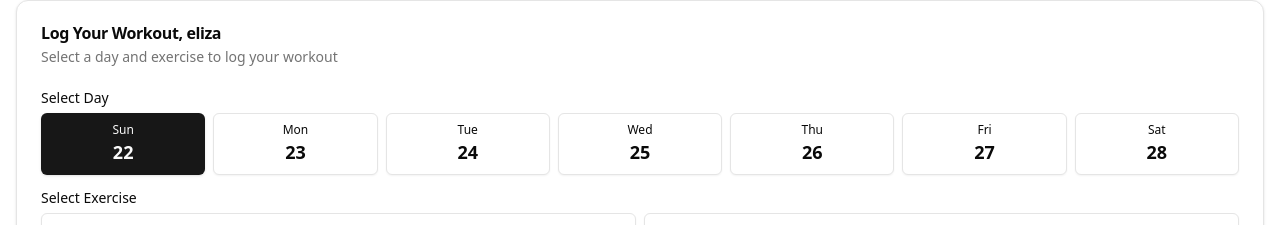
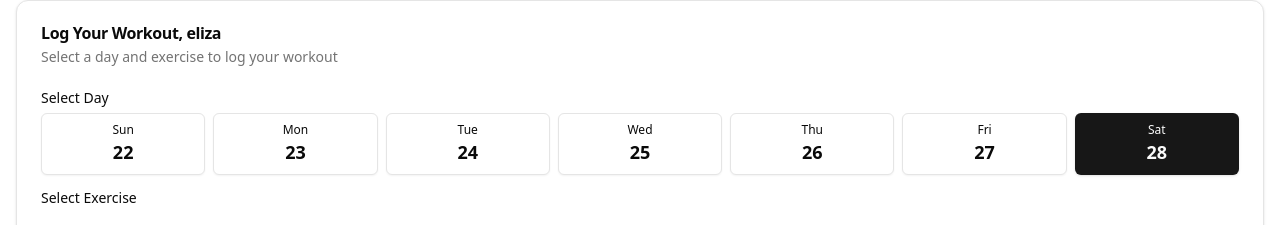
Before and after one commit to filip-pilar/gym, a Next.js app: page / in a window 1280 px wide. Shown: the part 182-407 px from the top of the page. Built offline with nearby package versions, Linux system fonts and the light colour scheme; no server answers; the database is empty.

Commit message:
default date update

```diff
--- a/app/page.tsx
+++ b/app/page.tsx
@@ -45,12 +45,19 @@ import {
   AlertDialogTitle,
   AlertDialogTrigger,
 } from "@/components/ui/alert-dialog";
+import { toZonedTime } from "date-fns-tz";
 
 export default function WorkoutTracker() {
   const [currentUser, setCurrentUser] = useState<"phil" | "eliza">("eliza");
   const [selectedDate, setSelectedDate] = useState<Date>(() => {
-    const today = new Date();
-    return startOfWeek(today, { weekStartsOn: 0 });
+    const dubaiTimezone = "Asia/Dubai";
+    const nowInDubai = toZonedTime(new Date(), dubaiTimezone);
+    return nowInDubai;
+  });
+  const [currentWeekStart, setCurrentWeekStart] = useState<Date>(() => {
+    const dubaiTimezone = "Asia/Dubai";
+    const nowInDubai = toZonedTime(new Date(), dubaiTimezone);
+    return startOfWeek(nowInDubai, { weekStartsOn: 0 });
   });
   const [view, setView] = useState<"log" | "calendar" | "progress" | "stats">(
     "log"
@@ -67,11 +74,6 @@ export default function WorkoutTracker() {
   const { toast } = useToast();
   const [isLoading, setIsLoading] = useState(false);
   const [workouts, setWorkouts] = useState<CompletedWorkouts>({});
-
-  const [currentWeekStart, setCurrentWeekStart] = useState<Date>(() => {
-    const today = new Date();
-    return startOfWeek(today, { weekStartsOn: 0 });
-  });
   const [isWorkoutsLoading, setIsWorkoutsLoading] = useState(false);
   const [selectedDaySchedule, setSelectedDaySchedule] = useState<string>("");
   const [deletingWorkoutId, setDeletingWorkoutId] = useState<number | null>(
@@ -100,7 +102,8 @@ export default function WorkoutTracker() {
   }, [getCurrentWorkoutSchedule, selectedDate, selectedDaySchedule]);
 
   const handleWeekChange = useCallback((start: string) => {
-    const newStartDate = new Date(start);
+    const dubaiTimezone = "Asia/Dubai";
+    const newStartDate = toZonedTime(new Date(), dubaiTimezone);
     setSelectedDate(newStartDate);
     setCurrentWeekStart(startOfWeek(newStartDate, { weekStartsOn: 0 }));
   }, []);
@@ -690,6 +693,7 @@ export default function WorkoutTracker() {
             workouts={workouts}
             onWeekChange={handleWeekChange}
             isLoading={isWorkoutsLoading}
+            initialDate={selectedDate}
           />
         ) : view === "progress" ? (
           renderProgressView()
--- a/components/WorkoutCalendar.tsx
+++ b/components/WorkoutCalendar.tsx
@@ -1,13 +1,25 @@
 import React, { useState, useCallback, useEffect, useMemo } from "react";
 import { Calendar } from "@/components/ui/calendar";
 import { Card, CardContent, CardHeader, CardTitle } from "@/components/ui/card";
-import { format, startOfWeek, endOfWeek, eachDayOfInterval, isSameWeek} from "date-fns";
+import {
+  format,
+  startOfWeek,
+  endOfWeek,
+  eachDayOfInterval,
+  isSameWeek,
+} from "date-fns";
 import { Loader2 } from "lucide-react";
 
-export function WorkoutCalendar({ userId, workouts, onWeekChange, isLoading }: WorkoutCalendarProps) {
-  const [selectedDate, setSelectedDate] = useState<Date>(new Date());
+export function WorkoutCalendar({
+  userId,
+  workouts,
+  onWeekChange,
+  isLoading,
+  initialDate,
+}: WorkoutCalendarProps) {
+  const [selectedDate, setSelectedDate] = useState<Date>(initialDate || new Date());
   const [currentWeekStart, setCurrentWeekStart] = useState<Date>(
-    startOfWeek(new Date(), { weekStartsOn: 0 })
+    startOfWeek(initialDate || new Date(), { weekStartsOn: 0 })
   );
 
   const organizedWorkouts = useMemo(() => {
@@ -27,7 +39,14 @@ export function WorkoutCalendar({ userId, workouts, onWeekChange, isLoading }: W
     console.log("Organized Workouts:", organizedWorkouts);
   }, [workouts, organizedWorkouts]);
 
-  const handleDateSelect = useCallback((date: Date | undefined) => {
+  useEffect(() => {
+    if (initialDate) {
+      handleDateSelect(initialDate);
+    }
+  }, [initialDate]);
+
+  const handleDateSelect = useCallback(
+    (date: Date | undefined) => {
       if (date) {
         setSelectedDate(date);
         const newWeekStart = startOfWeek(date, { weekStartsOn: 0 });
@@ -41,7 +60,9 @@ export function WorkoutCalendar({ userId, workouts, onWeekChange, isLoading }: W
           );
         }
       }
-  }, [currentWeekStart, onWeekChange]);
+    },
+    [currentWeekStart, onWeekChange]
+  );
 
   const renderWorkoutList = () => {
     if (isLoading) {
@@ -106,7 +127,10 @@ export function WorkoutCalendar({ userId, workouts, onWeekChange, isLoading }: W
           <h3 className="font-bold mb-2">
             Week of{" "}
             {format(startOfWeek(selectedDate, { weekStartsOn: 0 }), "MMM d")} -{" "}
-            {format(endOfWeek(selectedDate, { weekStartsOn: 0 }), "MMM d, yyyy")}
+            {format(
+              endOfWeek(selectedDate, { weekStartsOn: 0 }),
+              "MMM d, yyyy"
+            )}
           </h3>
           {renderWorkoutList()}
         </div>
--- a/package.json
+++ b/package.json
@@ -23,6 +23,7 @@
     "class-variance-authority": "^0.7.0",
     "clsx": "^2.1.1",
     "date-fns": "^3.6.0",
+    "date-fns-tz": "^3.2.0",
     "lucide-react": "^0.446.0",
     "next": "14.2.13",
     "react": "^18",
--- a/types/global.d.ts
+++ b/types/global.d.ts
@@ -18,6 +18,7 @@ type WorkoutCalendarProps = {
   workouts: CompletedWorkouts;
   onWeekChange: (start: string, end: string) => void;
   isLoading: boolean;
+  initialDate: Date
 };
 
 type WorkoutDay = { exercises: string[]; cardio: string[] };
```
Also changed, not shown: 1 other file (tests, documents, lock files or other folders). Lines whose indentation alone changed are shown as unchanged.
